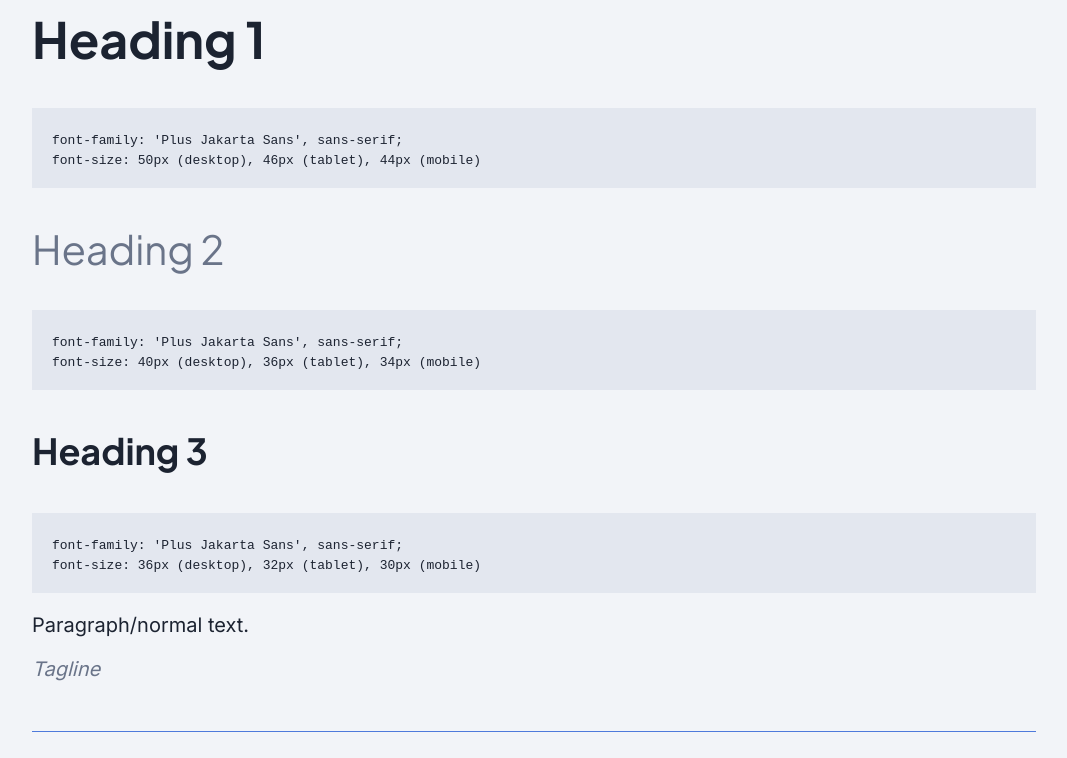
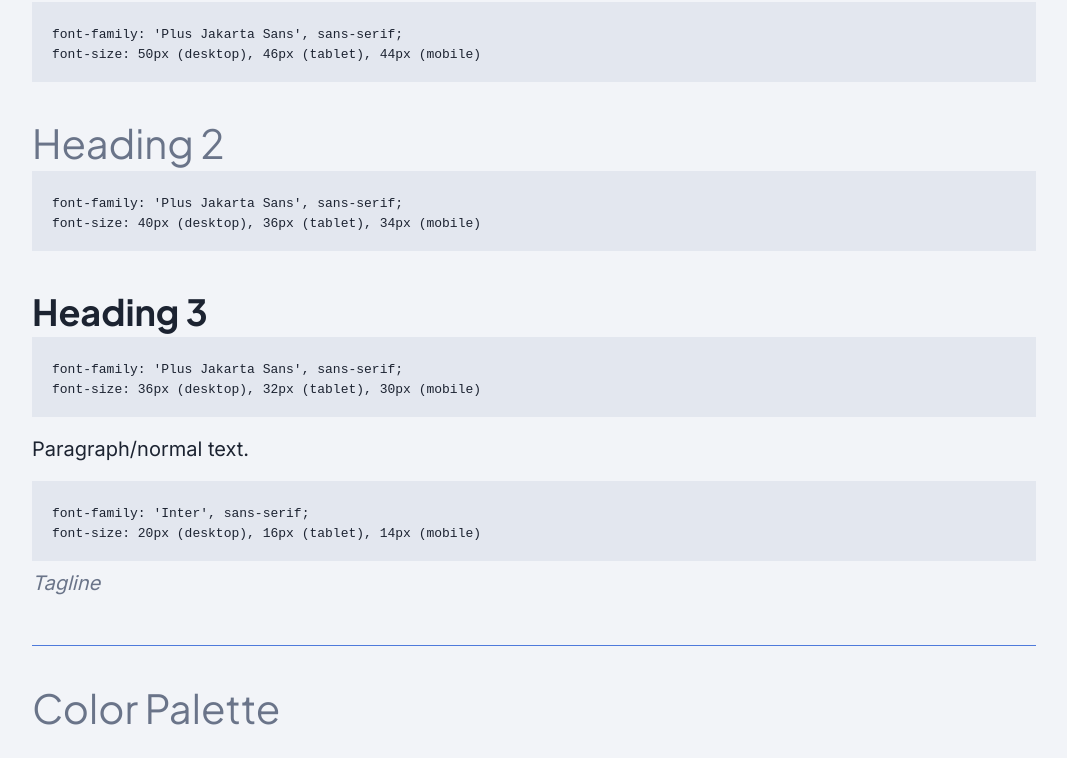
Before and after one commit to notEmmi/FlowBoard, a React (Vite) app in the folder frontend/: page /styleguide in a window 1280 px wide. Shown: the part 663-1421 px from the top of the page, without its empty margins (106-1173 px from the left). Built offline with nearby package versions, Linux system fonts and the light colour scheme; no server answers.

Commit message:
style: adjust typography for headings and paragraphs in StyleGuide

```diff
--- a/frontend/src/App.css
+++ b/frontend/src/App.css
@@ -46,6 +46,7 @@ body {
 h1, h2, h3 {
   font-family: var(--font-heading);
   line-height: 1.4;
+  margin-bottom: auto;
 }
 
 h1 {
@@ -97,6 +98,10 @@ p {
 
   h3 {
     font-size: 28px;
+  }
+
+  p {
+    font-size: 14px;
   }
 
 }
--- a/frontend/src/pages/StyleGuide.jsx
+++ b/frontend/src/pages/StyleGuide.jsx
@@ -47,12 +47,18 @@ export default function StyleGuide() {
 					font-family: 'Plus Jakarta Sans', sans-serif;<br />
 					font-size: 40px (desktop), 36px (tablet), 34px (mobile)
 				</CodeBlock>
+
 				<h3>Heading 3</h3>
 				<CodeBlock>
 					font-family: 'Plus Jakarta Sans', sans-serif;<br />
 					font-size: 36px (desktop), 32px (tablet), 30px (mobile)
 				</CodeBlock>
+
 				<p>Paragraph/normal text.</p>
+				<CodeBlock>
+					font-family: 'Inter', sans-serif;<br />
+					font-size: 20px (desktop), 16px (tablet), 14px (mobile)
+				</CodeBlock>
 				<p className='tagline'>Tagline</p>
 			</div>
 
```
